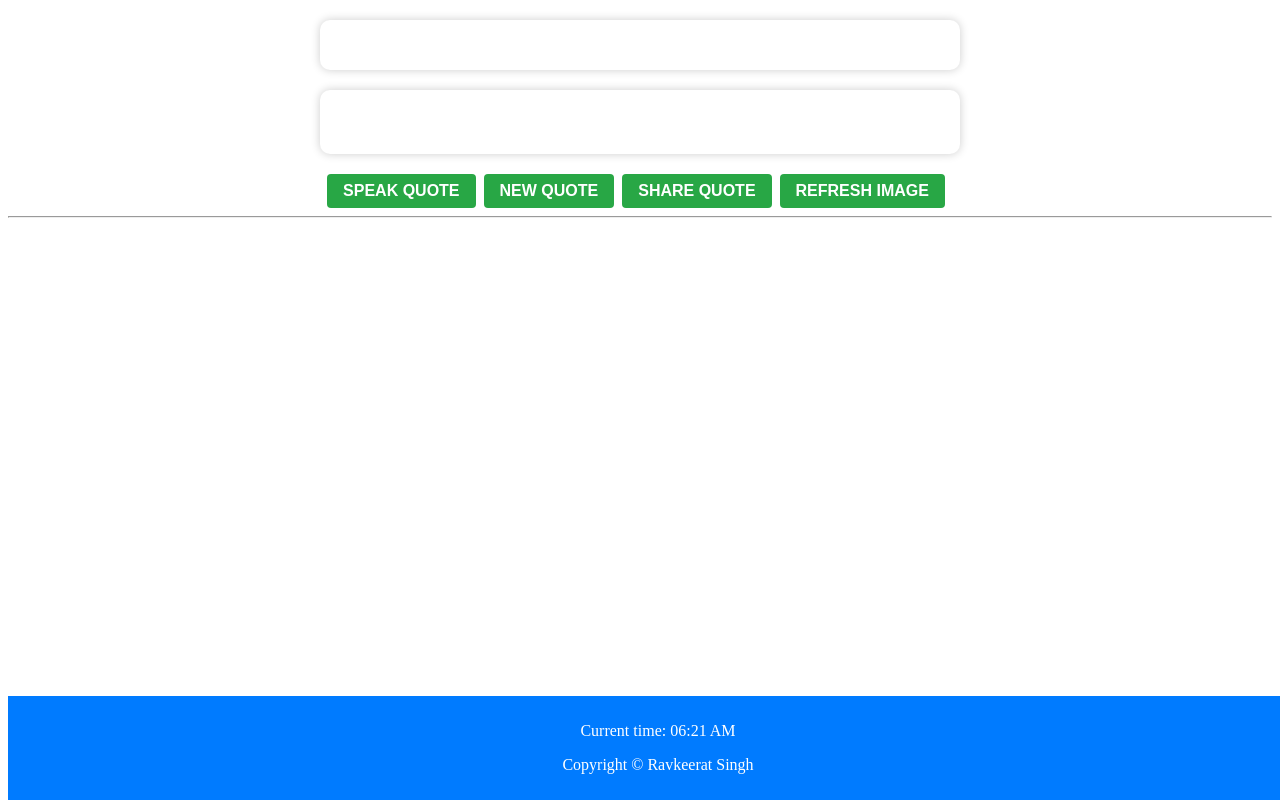
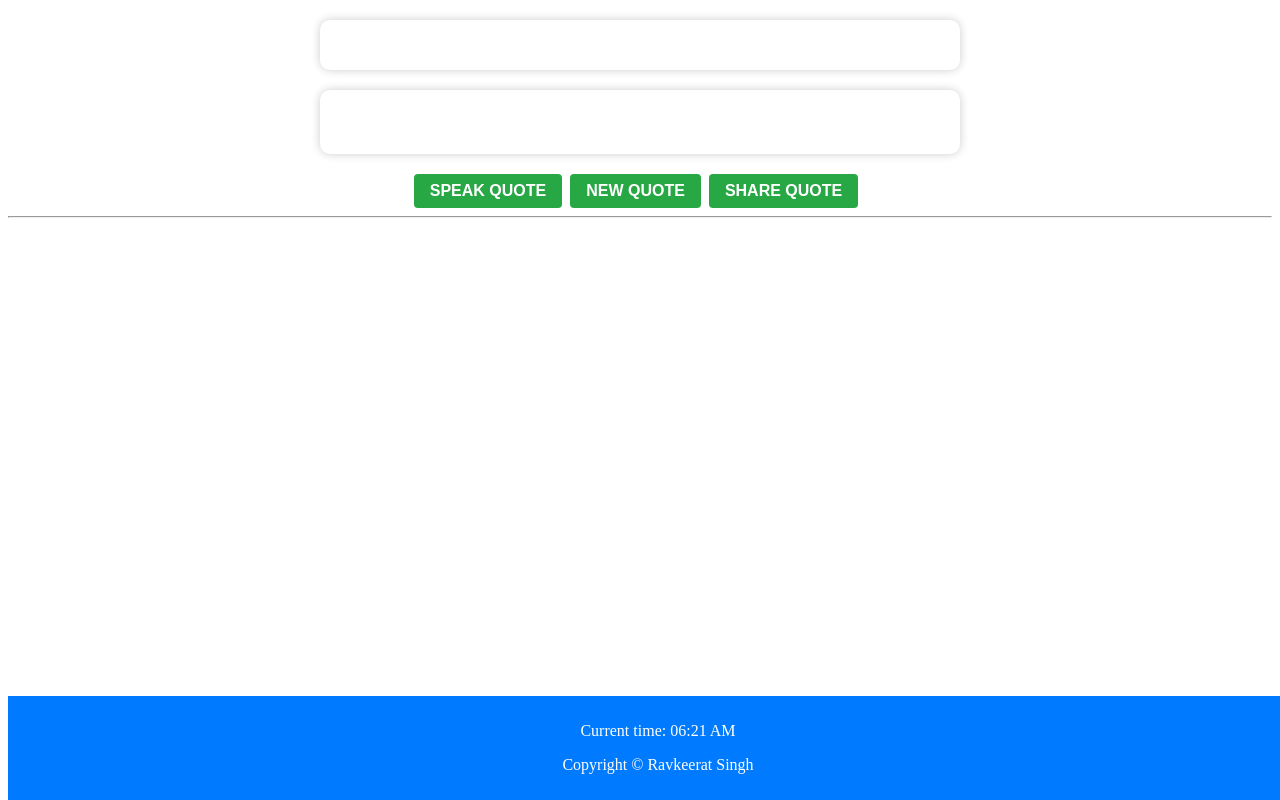
Before and after one commit to Ravkeerat02/Quote-generator, a plain HTML site: page index.html in a window 1280 px wide. Drawn offline with Linux system fonts and the light colour scheme; no server answers.

Commit message:
Extra code removed

```diff
--- a/index.html
+++ b/index.html
@@ -20,7 +20,7 @@
         <button id="speak-quote-button" class="btn">Speak Quote</button>
         <button id="new-quote-button" class="btn">New Quote</button>
         <button id="share-quote-button" class="btn">Share Quote</button>
-        <button id="refresh-button" class="btn">Refresh Image</button>
+<!--         <button id="refresh-button" class="btn">Refresh Image</button> -->
       </div>
     </div>
     <hr>
```
